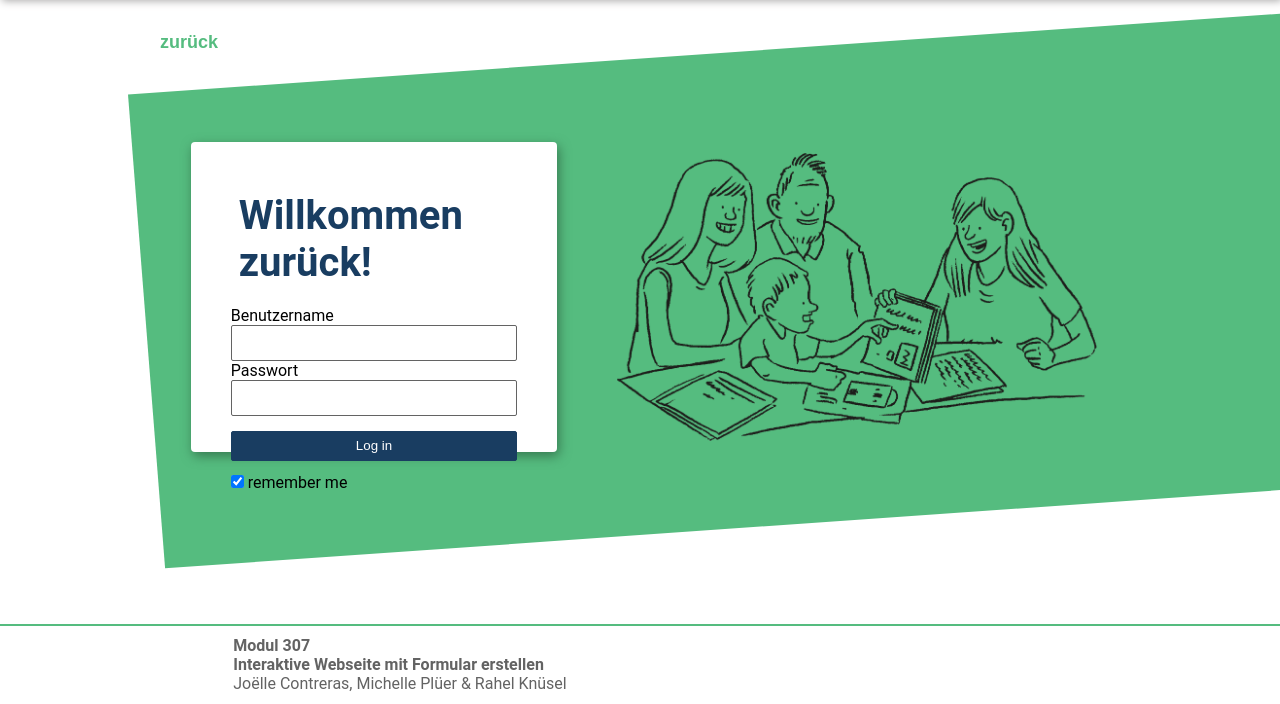
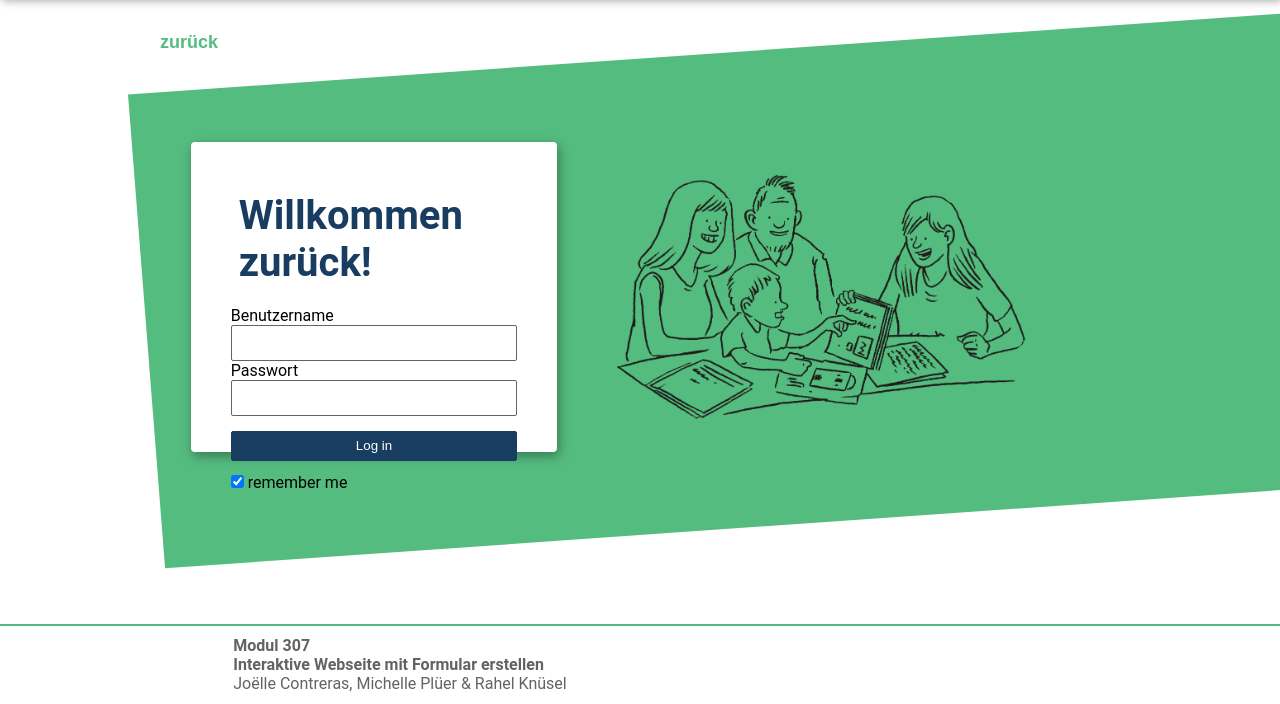
Before and after one commit to miminapl/307-onlineformular, a PHP site: page / in a window 1280 px wide. Shown: the part 96-800 px from the top of the page. Run offline with PHP 8.4, Linux system fonts and the light colour scheme.

Commit message:
size changes

```diff
--- a/main.css
+++ b/main.css
@@ -124,10 +124,11 @@ input:focus{
     flex-direction: column;
     justify-content: center;
     width: 50%;
+    height: 55%;
 
 }
 .IllustrationContainer img{
-    width: 100%;
+    width: 85%;
     margin-left: -20%;
 }
 .BurgermenuContainer, .LogoContainer{
```
